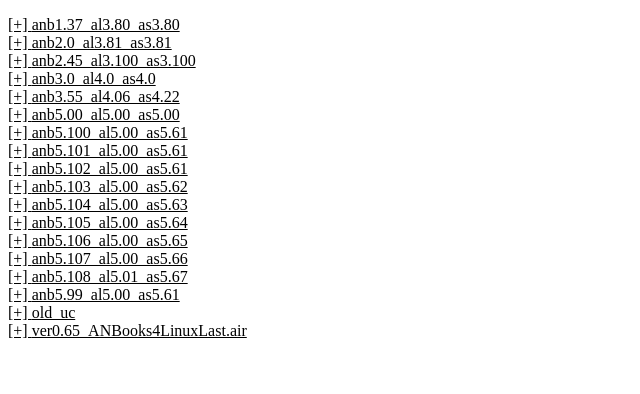
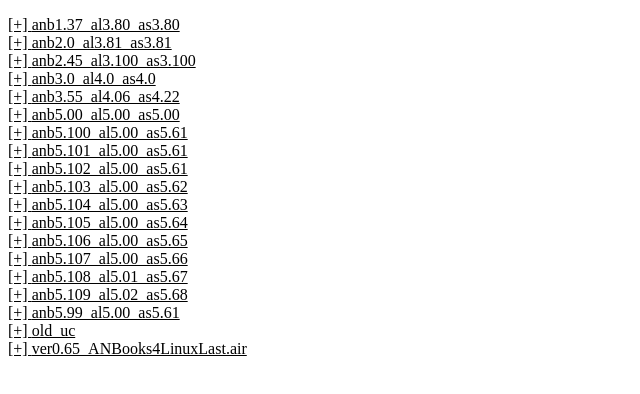
Before and after one commit to famibee/famibee.github.io, a plain HTML site: page OldApps/index.html in a window 1280 px wide. Shown: the whole page, without its empty margins (0-640 px from the left). Drawn offline with nearby package versions, Linux system fonts and the light colour scheme.

Commit message:
AIRlib 5.02＆AIRnovel 5.68＆ANBooks＆ANEdit更新
5.68
	* add：（AIRlib 5.02）ToNFC（NFD→NFC変換）クラス修正・最適化
	* add：今まで通り簡単に動く方向への変更
	* del：ファイル名指定で「ブ」等NFD表記をした場合にエラー出す「an.chkNFD」中止
5.912
	* upd：AIRnovel 5.68に更新
5.109
	* upd：AIRnovel 5.68に更新
0.150
	* upd：AIRnovel 5.68に更新

```diff
--- a/OldApps/index.html
+++ b/OldApps/index.html
@@ -142,6 +142,14 @@
 <a href="anb5.108_al5.01_as5.67/ver5.108_ANBooks.dmg">ver5.108_ANBooks.dmg</a><br/>
 <a href="anb5.108_al5.01_as5.67/ver5.108_ANBooks.exe">ver5.108_ANBooks.exe</a><br/>
 <a href="anb5.108_al5.01_as5.67/ver5.67_an_sdk.zip">ver5.67_an_sdk.zip</a><br/>
+<a href="anb5.108_al5.01_as5.67/ver5.67_uc.air">ver5.67_uc.air</a><br/>
+</dd>
+
+<dt>anb5.109_al5.02_as5.68</dt>
+<dd><a href="anb5.109_al5.02_as5.68/ver5.02_AIRlib.zip">ver5.02_AIRlib.zip</a><br/>
+<a href="anb5.109_al5.02_as5.68/ver5.109_ANBooks.dmg">ver5.109_ANBooks.dmg</a><br/>
+<a href="anb5.109_al5.02_as5.68/ver5.109_ANBooks.exe">ver5.109_ANBooks.exe</a><br/>
+<a href="anb5.109_al5.02_as5.68/ver5.68_an_sdk.zip">ver5.68_an_sdk.zip</a><br/>
 </dd>
 
 <dt>anb5.99_al5.00_as5.61</dt>
```
Also changed, not shown: 5 other files.
